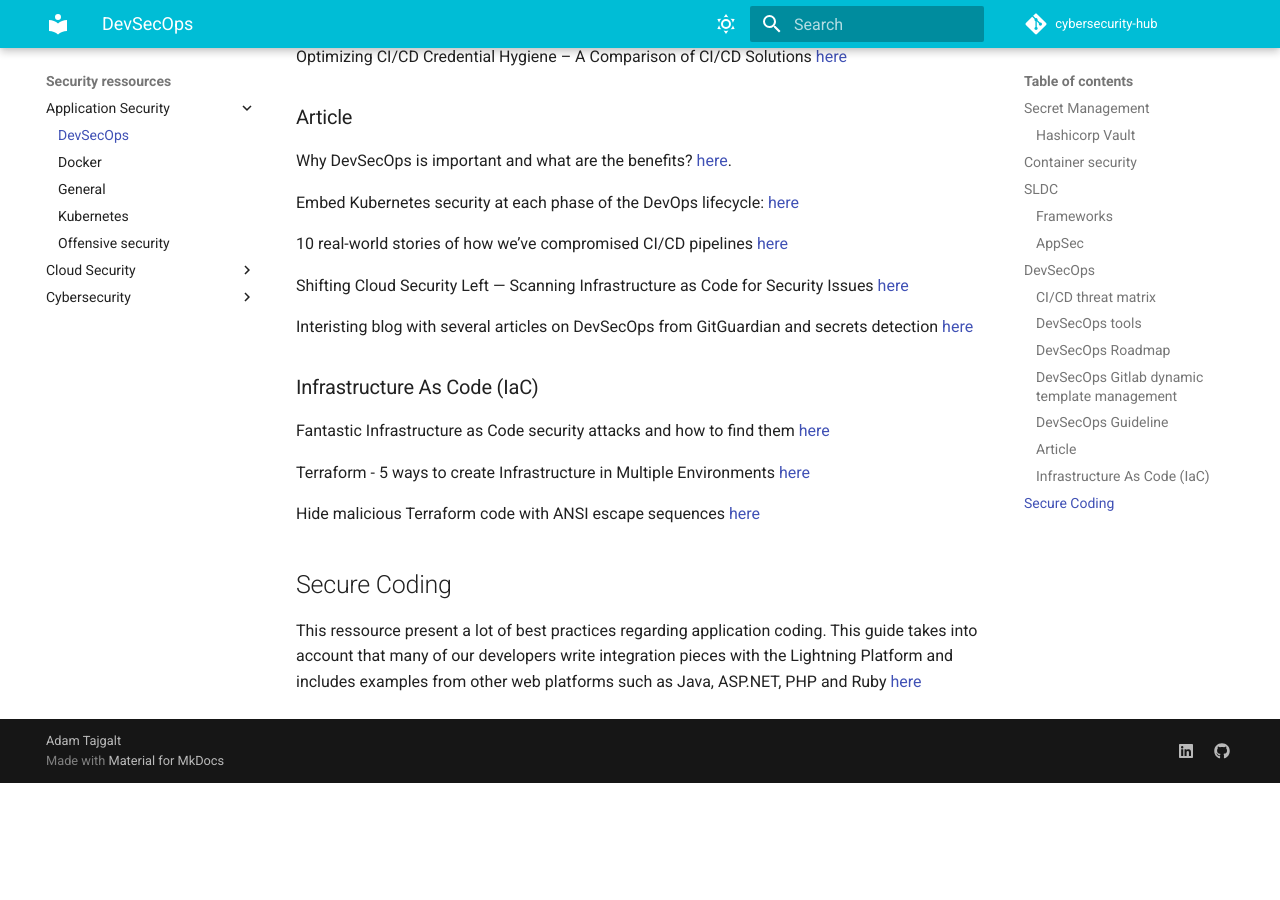
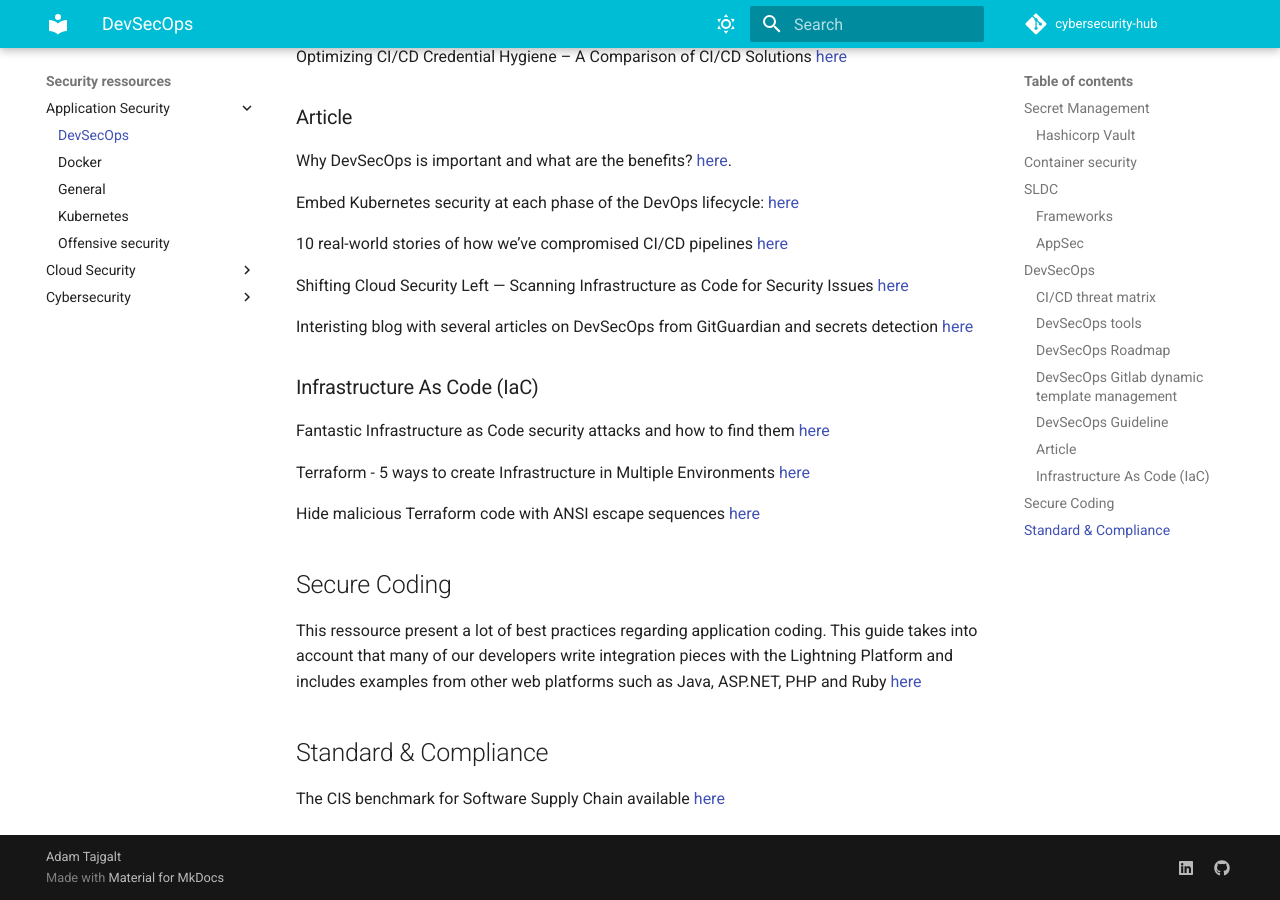
Before and after one commit to adamtaj/cybersecurity-hub, an MkDocs documentation site: the page built from docs/Security ressources/Application Security/DevSecOps.md, in a window 1280 px wide and 900 px high, scrolled down 2165 px. Built offline with MkDocs 1.6.1 and Material for MkDocs 9.7.7, drawn with Linux system fonts in a browser that asks for light colours; comment, search, counter and statistics services are not loaded; before the commit the page ends 2948 px from its top, so only the background shows below that.

Commit message:
Add more content

```diff
--- a/docs/Security ressources/Application Security/DevSecOps.md
+++ b/docs/Security ressources/Application Security/DevSecOps.md
@@ -81,3 +81,8 @@ Hide malicious Terraform code with ANSI escape sequences [here](https://hackingt
 ## Secure Coding
 
 This ressource present a lot of best practices regarding application coding. This guide takes into account that many of our developers write integration pieces with the Lightning Platform and includes examples from other web platforms such as Java, ASP.NET, PHP and Ruby [here](https://developer.salesforce.com/docs/atlas.en-us.secure_coding_guide.meta/secure_coding_guide/secure_coding_guidelines.htm)
+
+
+## Standard & Compliance
+
+The CIS benchmark for Software Supply Chain available [here](https://github.com/aquasecurity/chain-bench/blob/main/docs/CIS-Software-Supply-Chain-Security-Guide-v1.0.pdf)
```
